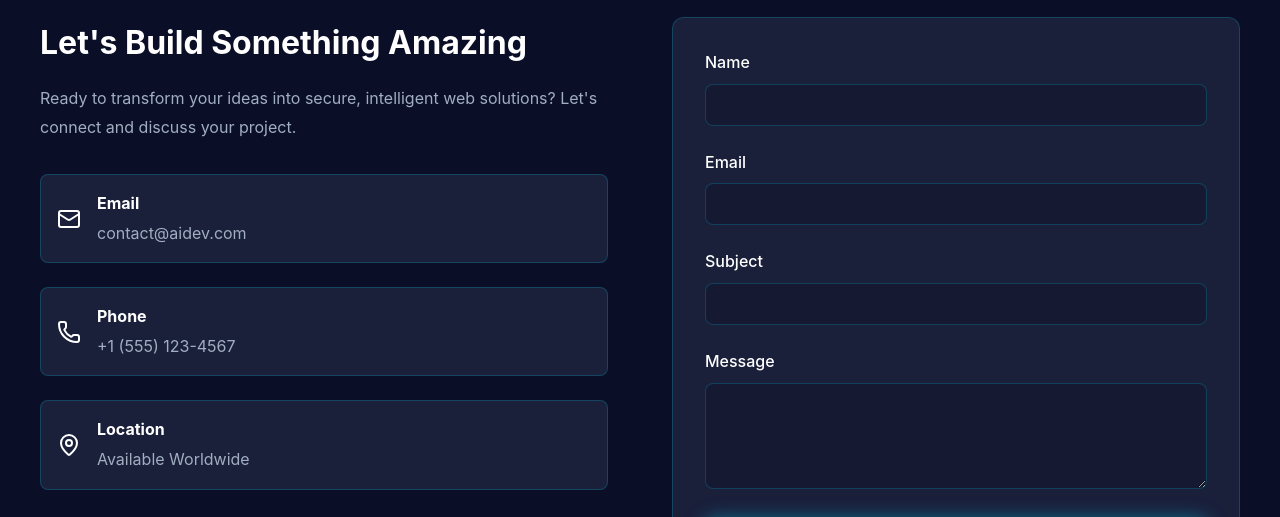
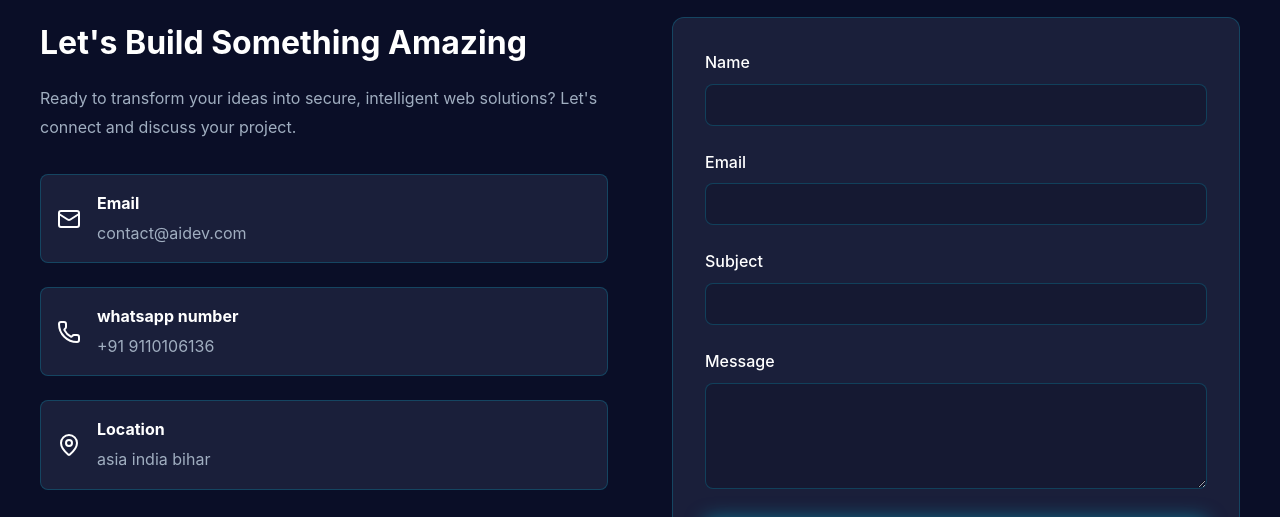
Before and after one commit to sakur143/Web-developer-, a plain HTML site: page index.html in a window 1280 px wide. Shown: the part 3447-3964 px from the top of the page. Drawn offline with nearby package versions, Linux system fonts and the light colour scheme.

Commit message:
Update index.html

```diff
--- a/index.html
+++ b/index.html
@@ -259,15 +259,15 @@
                         <div class="contact-item">
                             <i data-lucide="phone"></i>
                             <div>
-                                <h4>Phone</h4>
-                                <p>+1 (555) 123-4567</p>
+                                <h4>whatsapp number</h4>
+                                <p>+91 9110106136 </p>
                             </div>
                         </div>
                         <div class="contact-item">
                             <i data-lucide="map-pin"></i>
                             <div>
                                 <h4>Location</h4>
-                                <p>Available Worldwide</p>
+                                <p>asia india bihar</p>
                             </div>
                         </div>
                     </div>
```
